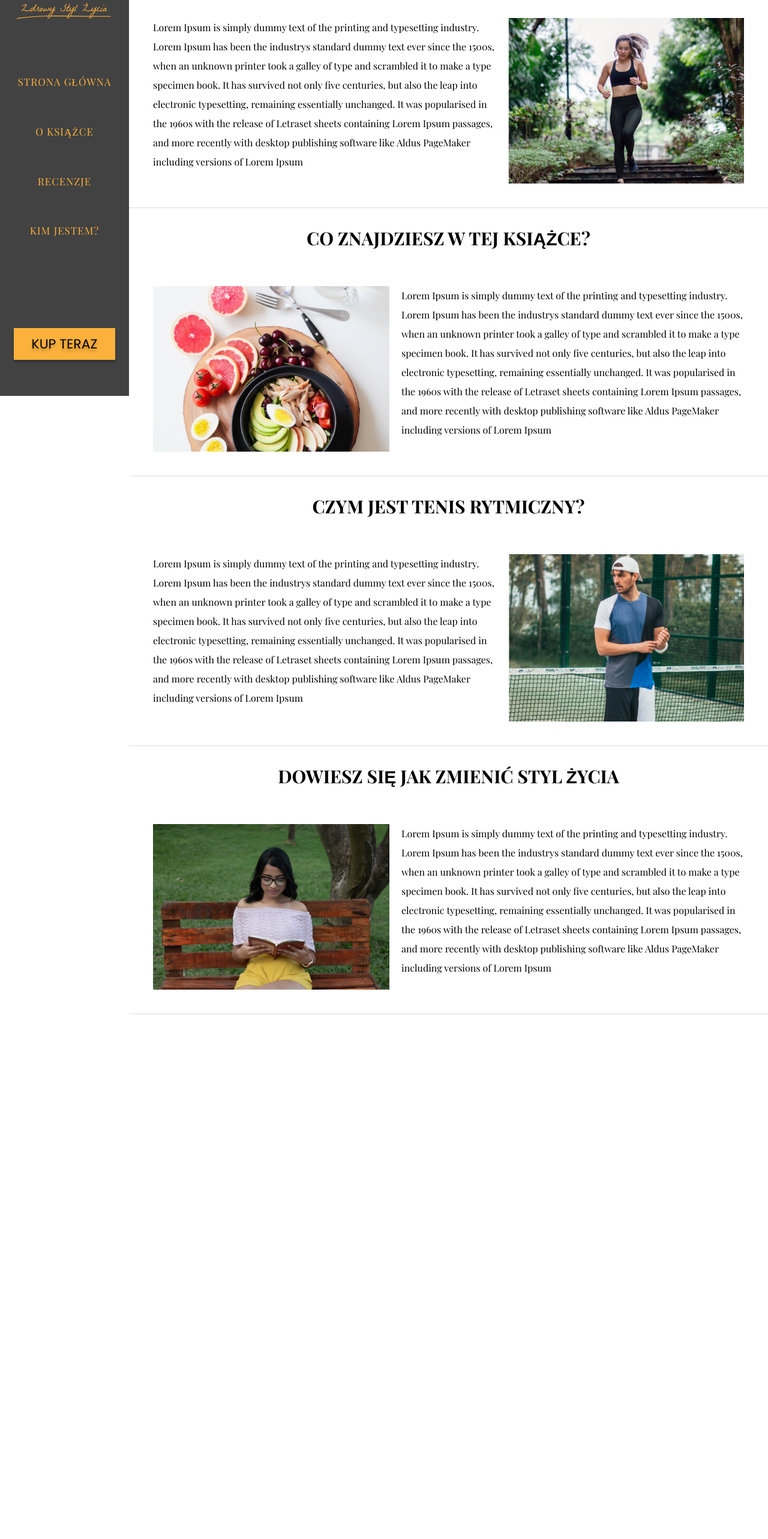
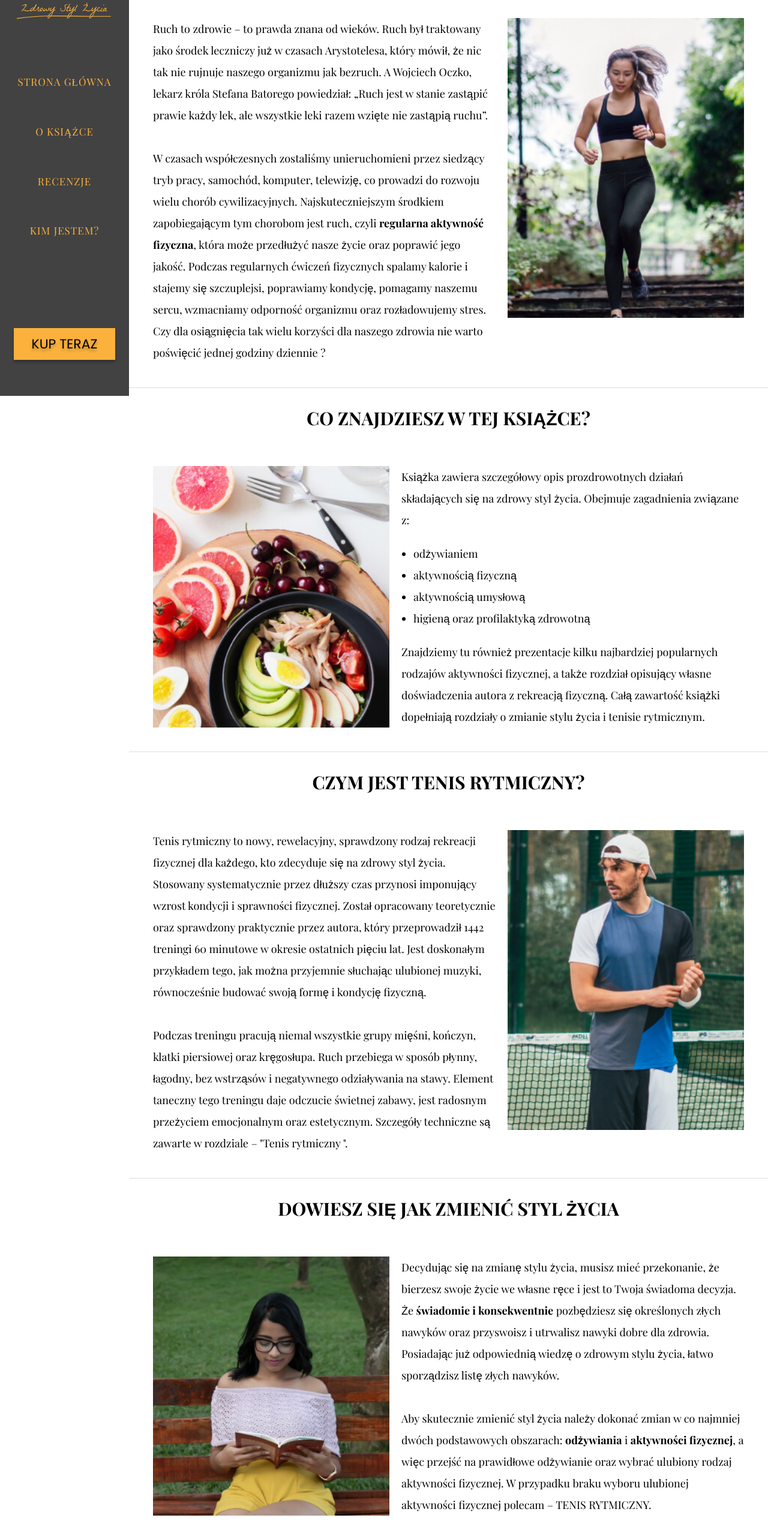
Before and after one commit to jjcreator/tenis-rytmiczny, a React (Create React App) app: page /ksiazka in a window 1280 px wide. Shown: the part 140-2706 px from the top of the page at 60% size. Before the commit the page ends 1831 px from the top, so only its background shows below. Built offline with nearby package versions, Linux system fonts and the light colour scheme.

Commit message:
added part of actual content

```diff
--- a/src/components/AboutMePage/AboutMePage.jsx
+++ b/src/components/AboutMePage/AboutMePage.jsx
@@ -1,3 +1,4 @@
+/* eslint-disable max-len */
 import React from 'react';
 import styles from '../../modules/aboutMePage.module.css';
 import ContentPanel from '../Common/ContentPanel';
--- a/src/components/BookPage/BookPage.jsx
+++ b/src/components/BookPage/BookPage.jsx
@@ -6,15 +6,7 @@ import healthyFood from '../../images/healthyFood1.jpg';
 import tennisPlayer from '../../images/tennisPlayer1.jpg';
 import womanReading from '../../images/womanReading1.jpg';
 import styles from '../../modules/bookPage.module.css';
-
-const titlesArray = [
-  'Ruch to zdrowie',
-  'Co znajdziesz w tej książce?',
-  'Czym jest tenis rytmiczny?',
-  'Dowiesz się jak zmienić styl życia',
-];
-
-const sampleContent = 'Lorem Ipsum is simply dummy text of the printing and typesetting industry. Lorem Ipsum has been the industrys standard dummy text ever since the 1500s, when an unknown printer took a galley of type and scrambled it to make a type specimen book. It has survived not only five centuries, but also the leap into electronic typesetting, remaining essentially unchanged. It was popularised in the 1960s with the release of Letraset sheets containing Lorem Ipsum passages, and more recently with desktop publishing software like Aldus PageMaker including versions of Lorem Ipsum';
+import { contentArray, titlesArray } from '../../content/aboutBookContent';
 
 const imagesArray = [
   runningWoman, healthyFood, tennisPlayer, womanReading,
@@ -24,7 +16,7 @@ const { bookPage } = styles;
 
 const BookPage = () => (
   <div className={`${bookPage} flexColumn animated`}>
-    {titlesArray.map((title, index) => <ContentPanel img={imagesArray[index]} title={title} text={sampleContent} reverseOrder={index % 2 !== 0} />)}
+    {titlesArray.map((title, index) => <ContentPanel img={imagesArray[index]} title={title} text={contentArray[index]} reverseOrder={index % 2 !== 0} />)}
   </div>
 
 );
--- a/src/components/Navbar.jsx
+++ b/src/components/Navbar.jsx
@@ -13,9 +13,13 @@ function Navbar() {
     <nav
       className={`${navbar} ${flexColumn}`}
     >
-      <div className={flexColumn} id={logoContainer}>
-        <img className={logoImg} src={logo} alt="logo tenisa rytmicznego" />
-      </div>
+      <NavLink to="/" exact>
+        {' '}
+        <div className={flexColumn} id={logoContainer}>
+          <img className={logoImg} src={logo} alt="logo tenisa rytmicznego" />
+        </div>
+      </NavLink>
+
       <div className={flexColumn} id={links}>
         <NavLink className={link} activeClassName={underline} exact to="/">Strona główna</NavLink>
         <NavLink className={link} activeClassName={underline} to="/ksiazka">O książce</NavLink>
--- /dev/null
+++ b/src/content/aboutBookContent.js
@@ -0,0 +1,56 @@
+/* eslint-disable max-len */
+import React from 'react';
+
+export const contentArray = [
+  <p>
+    Ruch to zdrowie – to prawda znana od wieków.  Ruch był traktowany jako środek leczniczy już w czasach Arystotelesa, który mówił, że nic tak nie rujnuje naszego organizmu jak bezruch. A Wojciech Oczko, lekarz króla Stefana Batorego powiedział: „Ruch jest w stanie zastąpić prawie każdy lek, ale wszystkie leki razem wzięte nie zastąpią ruchu”.
+    <br />
+    <br />
+    W czasach współczesnych zostaliśmy unieruchomieni przez siedzący tryb pracy, samochód, komputer, telewizję, co prowadzi do rozwoju wielu chorób cywilizacyjnych. Najskuteczniejszym środkiem zapobiegającym tym chorobom jest ruch, czyli
+    {' '}
+    <strong>regularna aktywność fizyczna</strong>
+    , która może przedłużyć nasze życie oraz poprawić jego jakość. Podczas regularnych ćwiczeń fizycznych spalamy kalorie i stajemy się szczuplejsi, poprawiamy kondycję, pomagamy naszemu sercu, wzmacniamy odporność organizmu oraz rozładowujemy stres. Czy dla osiągnięcia tak wielu korzyści dla naszego zdrowia nie warto poświęcić jednej godziny dziennie ?
+  </p>,
+  <p>
+    Książka zawiera szczegółowy opis prozdrowotnych działań składających się na zdrowy styl życia. Obejmuje zagadnienia związane z:
+    {' '}
+    <ul style={{ padding: '20px' }}>
+      <li>odżywianiem</li>
+      <li>aktywnością fizyczną</li>
+      <li>aktywnością umysłową</li>
+      <li>higieną oraz profilaktyką zdrowotną</li>
+    </ul>
+    Znajdziemy tu również prezentacje kilku najbardziej popularnych rodzajów aktywności fizycznej, a także rozdział opisujący własne doświadczenia autora z rekreacją fizyczną. Całą zawartość książki dopełniają  rozdziały o zmianie stylu życia i tenisie rytmicznym.
+  </p>,
+  <p>
+    Tenis rytmiczny to nowy, rewelacyjny, sprawdzony rodzaj rekreacji fizycznej dla każdego, kto zdecyduje się na zdrowy styl życia. Stosowany systematycznie przez dłuższy czas przynosi imponujący wzrost kondycji i sprawności fizycznej. Został opracowany teoretycznie oraz sprawdzony praktycznie przez autora, który przeprowadził 1442 treningi 60 minutowe w okresie ostatnich pięciu lat. Jest doskonałym przykładem tego, jak można przyjemnie słuchając ulubionej muzyki, równocześnie budować swoją formę i kondycję fizyczną.
+    <br />
+    <br />
+    Podczas treningu pracują niemal wszystkie grupy mięśni, kończyn, klatki piersiowej oraz kręgosłupa. Ruch przebiega w sposób płynny, łagodny, bez wstrząsów i negatywnego odziaływania na stawy. Element taneczny tego treningu daje odczucie świetnej zabawy, jest radosnym przeżyciem emocjonalnym oraz estetycznym. Szczegóły techniczne są zawarte w rozdziale – &quot;Tenis rytmiczny &quot;.
+  </p>,
+  <p>
+    Decydując się na zmianę stylu życia, musisz mieć przekonanie, że bierzesz swoje życie we własne ręce i jest to Twoja świadoma decyzja. Że
+    {' '}
+    <strong>świadomie i konsekwentnie</strong>
+    {' '}
+    pozbędziesz się określonych złych nawyków oraz przyswoisz i utrwalisz nawyki dobre dla zdrowia. Posiadając już odpowiednią wiedzę o zdrowym stylu życia, łatwo sporządzisz listę złych nawyków.
+    <br />
+    {' '}
+    <br />
+    Aby skutecznie zmienić styl życia należy dokonać zmian w co najmniej dwóch podstawowych obszarach:
+    {' '}
+    <strong>odżywiania</strong>
+    {' '}
+    i
+    {' '}
+    <strong>aktywności fizycznej</strong>
+    , a więc przejść na prawidłowe odżywianie oraz wybrać ulubiony rodzaj aktywności fizycznej. W przypadku braku wyboru ulubionej aktywności fizycznej polecam – TENIS RYTMICZNY.
+  </p>,
+];
+
+export const titlesArray = [
+  'Ruch to zdrowie',
+  'Co znajdziesz w tej książce?',
+  'Czym jest tenis rytmiczny?',
+  'Dowiesz się jak zmienić styl życia',
+];
--- a/src/modules/contentPanel.module.css
+++ b/src/modules/contentPanel.module.css
@@ -25,7 +25,7 @@
 
 .contentPanelText {
   flex: 1;
-  font-size: 16px;
+  font-size: 18px;
   line-height:2;
   max-width: 1200px;
 }
--- a/src/modules/navbarStyle.module.css
+++ b/src/modules/navbarStyle.module.css
@@ -102,7 +102,7 @@
 
 @media (max-width: 1150px) {
   .link {
-      font-size: 16px;
+    font-size: 16px;
   }
 }
 
```
